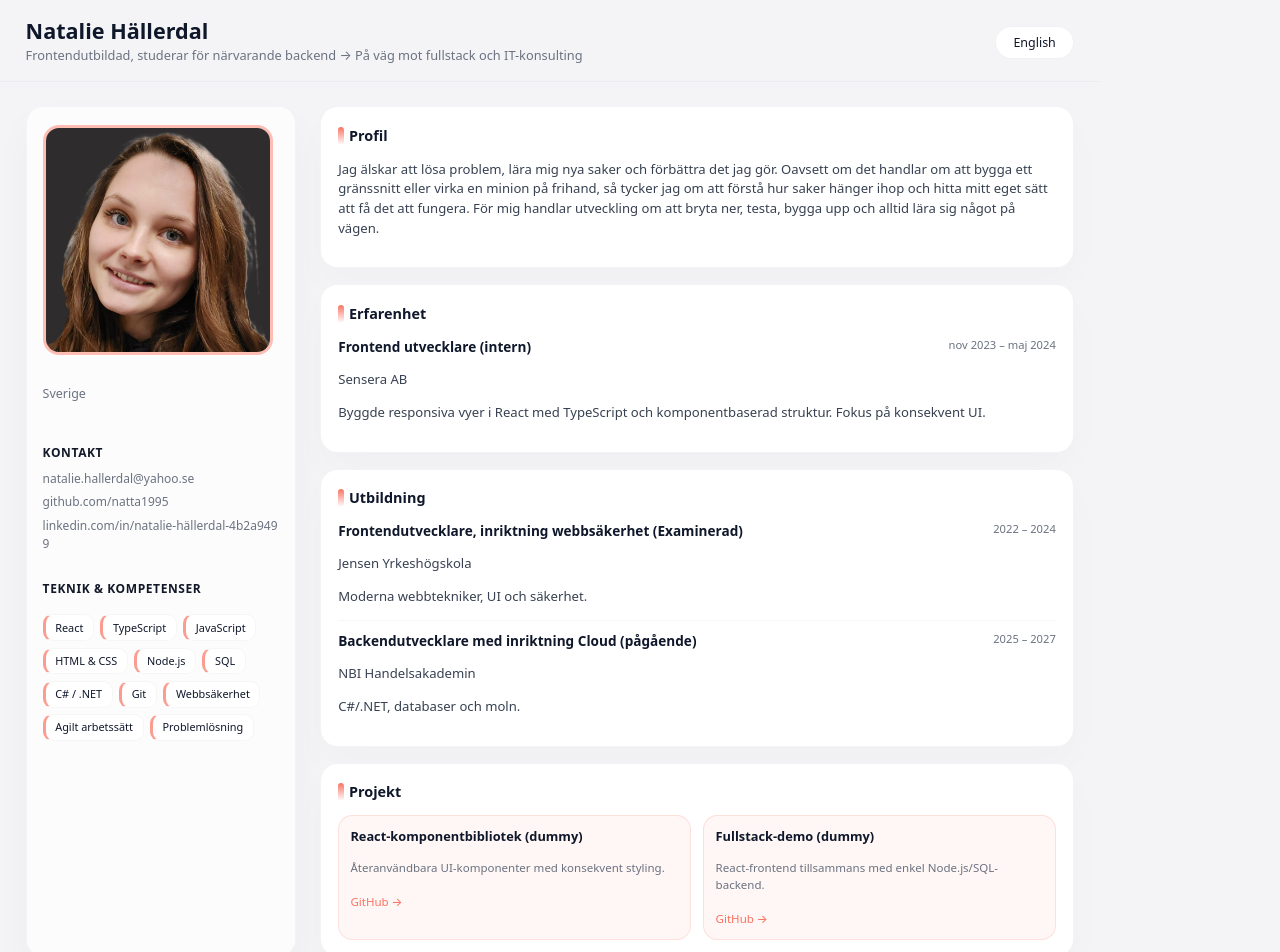
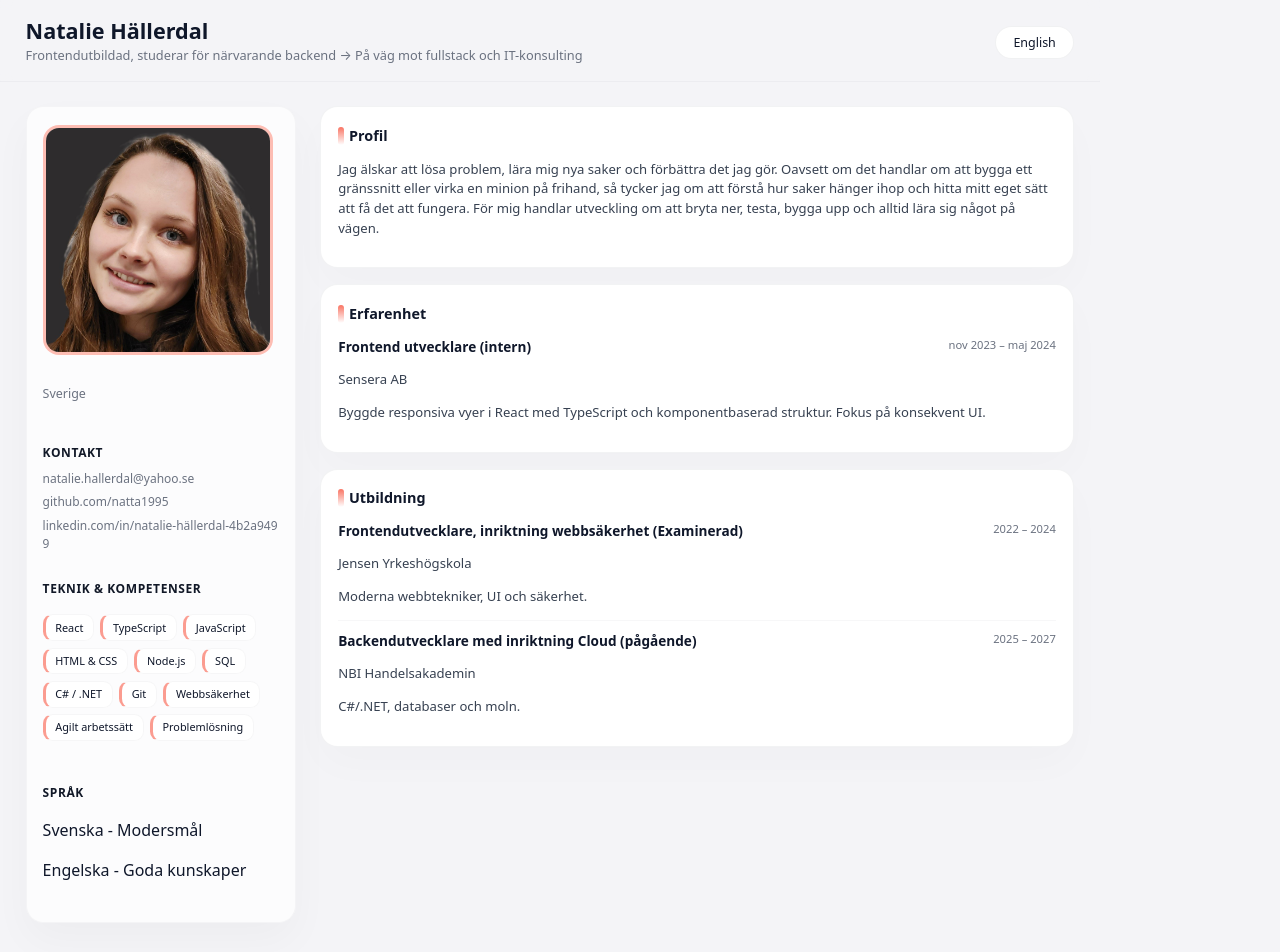
Before and after one commit to natta1995/myCV, a React (Vite) app: page / in a window 1280 px wide. Shown: the top 952 px of the page. Built offline with nearby package versions, Linux system fonts and the light colour scheme.

Commit message:
lagt till språk

```diff
--- a/src/App.jsx
+++ b/src/App.jsx
@@ -58,6 +58,12 @@ export default function App() {
               ))}
             </ul>
           </div>
+
+          <div className="section">
+            <h2>{t.languageTitle}</h2>
+            <p>{t.lang1}</p>
+            <p>{t.lang2}</p>
+          </div>
         </aside>
 
         {/* MAIN CONTENT */}
@@ -95,7 +101,8 @@ export default function App() {
             ))}
           </section>
 
-          <section className="card">
+
+          {/* <section className="card">
             <h2>{t.projectsTitle}</h2>
             <div className="projects">
               {t.projects.map((p, i) => (
@@ -108,7 +115,7 @@ export default function App() {
                 </article>
               ))}
             </div>
-          </section>
+          </section> */}
         </main>
       </div>
     </div>
--- a/src/content/content.js
+++ b/src/content/content.js
@@ -11,6 +11,9 @@ const content = {
     projectsTitle: "Projekt",
     contactTitle: "Kontakt",
     skillsTitle: "Teknik & kompetenser",
+    languageTitle: "Språk",
+    lang1: "Svenska - Modersmål",
+    lang2: "Engelska - Goda kunskaper",
     experience: [
       {
         title: "Frontend utvecklare (intern)",
@@ -76,6 +79,9 @@ const content = {
     projectsTitle: "Projects",
     contactTitle: "Contact",
     skillsTitle: "Tech & skills",
+    languageTitle: "Languages",
+    lang1: "Swedish - Native",
+    lang2: "English - Good knowledge of",
     experience: [
       {
         title: "Frontend Developer (intern)",
```
